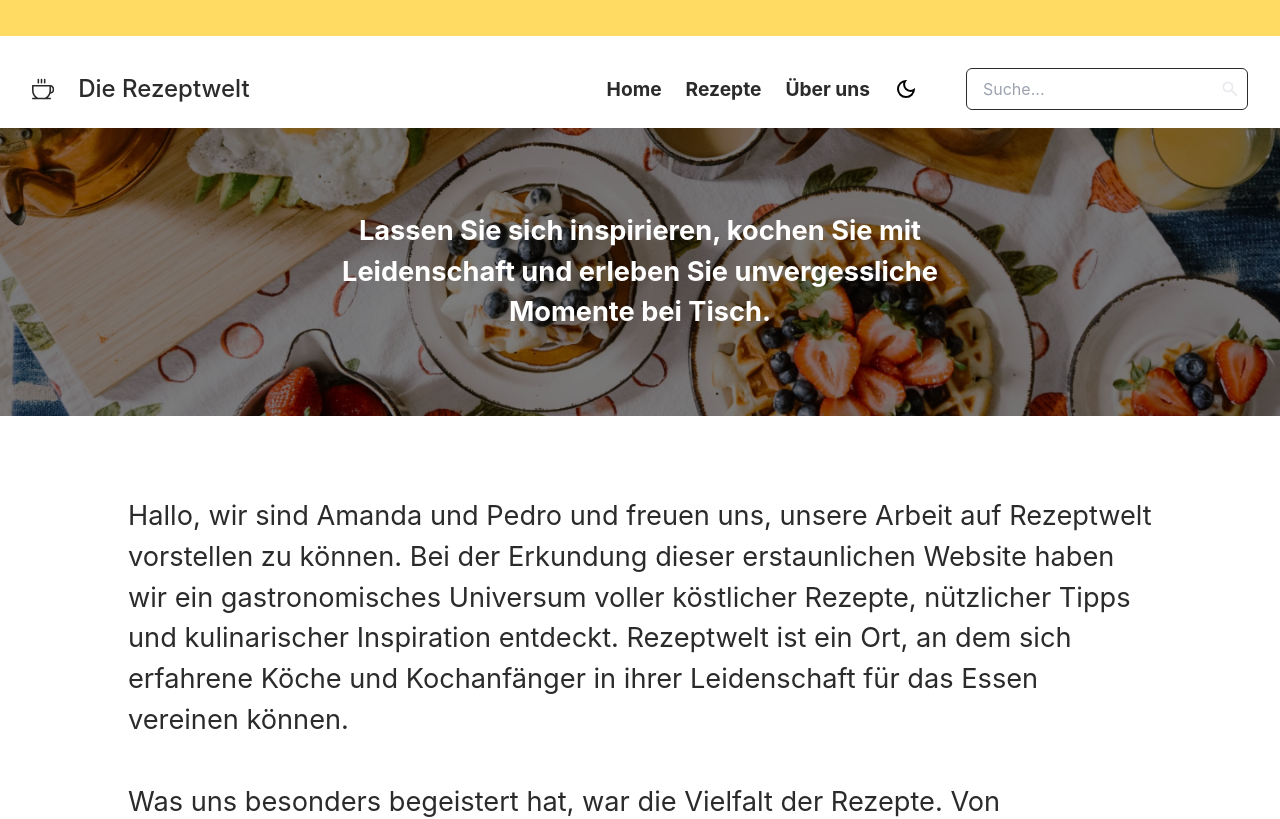
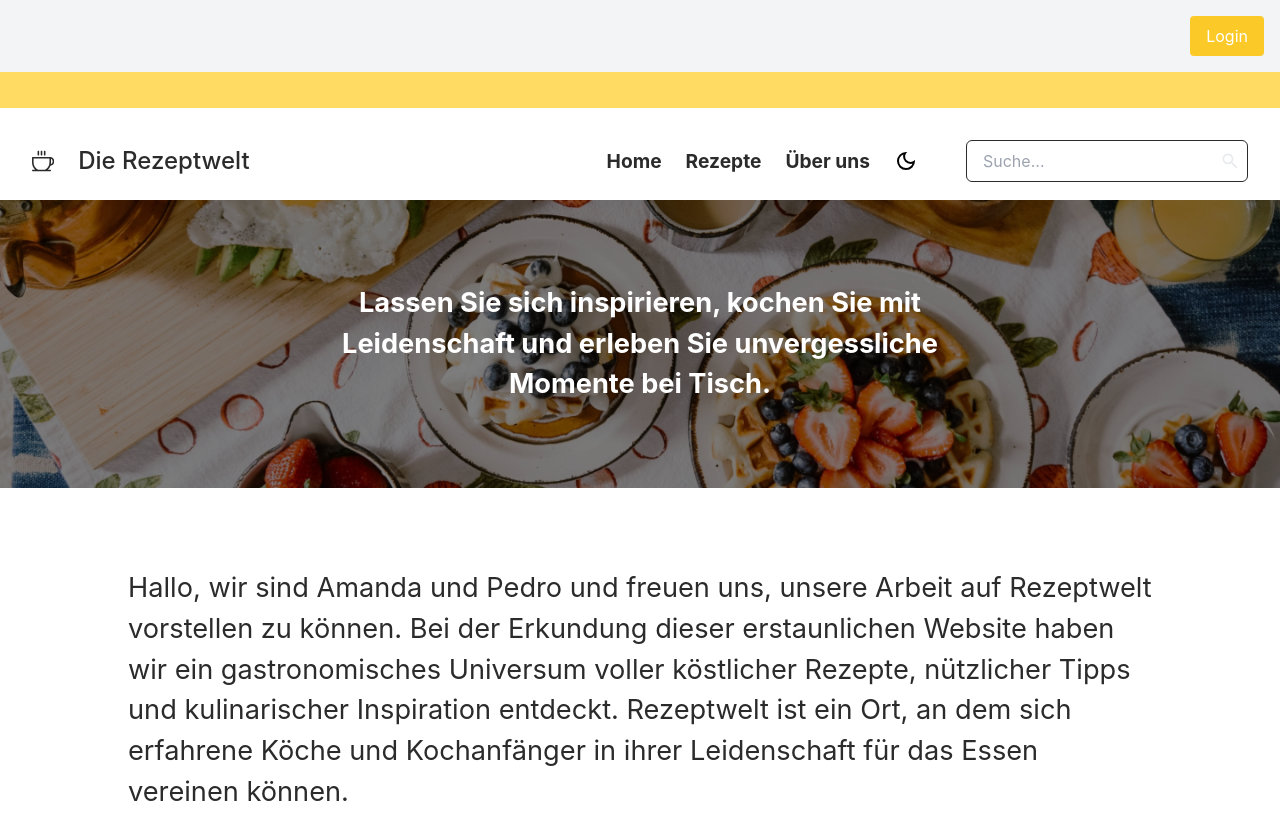
Before and after one commit to ChristianScholtysik/Recipe-App-Project, a React (Vite) app: page /about in a window 1280 px wide. Shown: the top 819 px of the page. Built offline with nearby package versions, Linux system fonts and the light colour scheme; no server answers; a web font is replaced by a local one.

Commit message:
change darkmode styling at LoginStatus bar

```diff
--- a/src/components/LoginStatus.tsx
+++ b/src/components/LoginStatus.tsx
@@ -21,10 +21,10 @@ const LoginStatus = () => {
   };
 
   return (
-    <div className="login-status flex items-center justify-end space-x-4 p-4 bg-gray-100">
+    <div className="text-tBase  flex items-center justify-end space-x-4 p-4 bg-gray-100 dark:bg-bgMain ">
       {user ? (
         <div className="flex items-center space-x-2">
-          <span className="text-gray-800">Welcome, {user.email}</span>
+          <span className="text-tBase">Welcome, {user.email}</span>
           <img
             alt=""
             src="https://images.unsplash.com/photo-1472099645785-5658abf4ff4e?ixlib=rb-1.2.1&ixid=eyJhcHBfaWQiOjEyMDd9&auto=format&fit=facearea&facepad=2&w=256&h=256&q=80"
--- a/src/pages/AboutUs.tsx
+++ b/src/pages/AboutUs.tsx
@@ -1,11 +1,13 @@
 import Footer from "../components/Footer";
 import Header from "../components/Header";
+import LoginStatus from "../components/LoginStatus";
 
 import NavBar from "../components/Navbar";
 
 const AboutUs = () => {
   return (
     <section className="bg-bgMain">
+      <LoginStatus />
       <NavBar />
       <Header />
       <div className="font-inter, font-regular, text-xlarge mr-32 ml-32 mb-20 mt-20 text-tBase">
```
